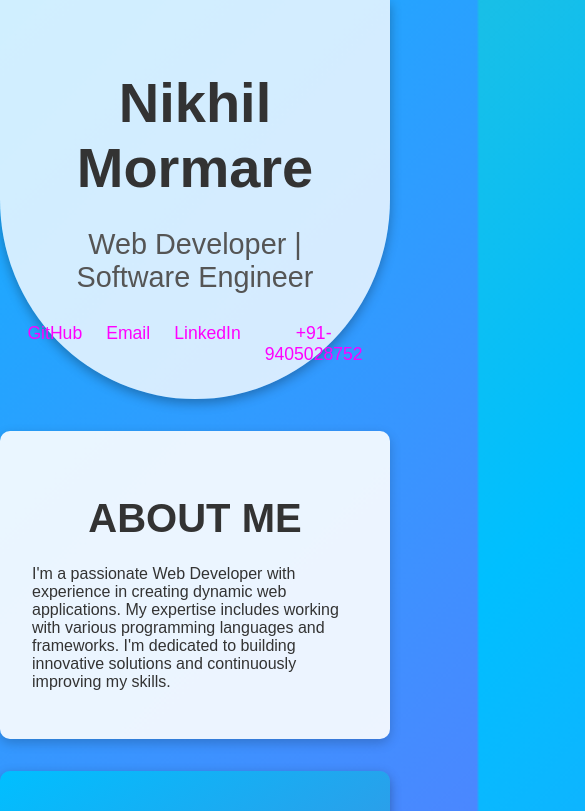
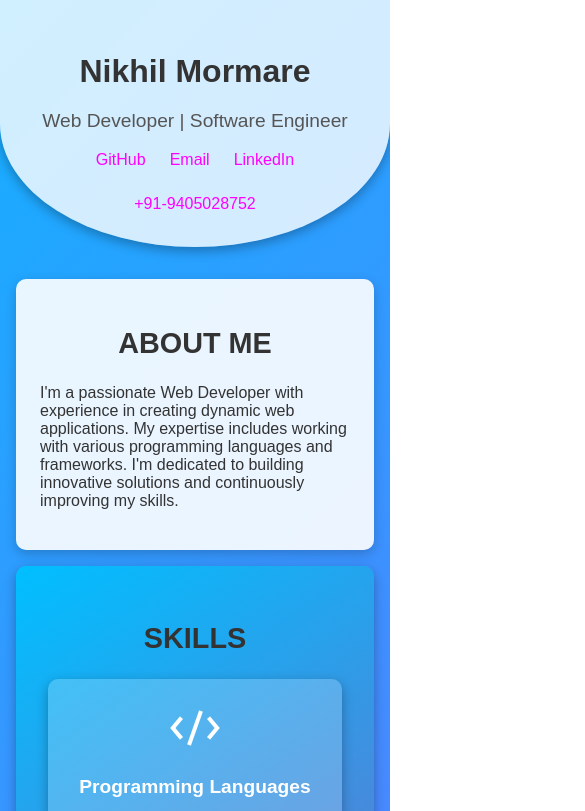
Before and after one commit to NIKHILMORMARE/PORTFOLIO, a plain HTML site: page index.html in a window 390 px wide. Shown: the top 811 px of the page, 585 px wide, since content can reach past the window. Drawn offline with Linux system fonts and the light colour scheme.

Commit message:
Update styles.css

```diff
--- a/styles.css
+++ b/styles.css
@@ -6,6 +6,7 @@ body {
     color: #333;
     margin: 0;
     padding: 0;
+    overflow-x: hidden; /* Prevent horizontal scrolling */
 }
 
 @keyframes gradientBG {
@@ -39,6 +40,7 @@ header p {
 .contact-info {
     display: flex;
     justify-content: center;
+    flex-wrap: wrap; /* Allows wrapping on smaller screens */
     gap: 1.5rem;
     margin-top: 1rem;
 }
@@ -140,7 +142,6 @@ section h2 {
     margin: 0;
 }
 
-
 .projects .project {
     background: linear-gradient(145deg, #ffbb00, #ff00ff);
     color: white;
@@ -155,8 +156,6 @@ section h2 {
     transform: scale(1.05);
 }
 
-
-/* Add this to your existing styles.css file */
 .project-link {
     color: #7d047d;
     text-decoration: none;
@@ -170,6 +169,7 @@ section h2 {
 
 .certifications-awards {
     display: flex;
+    flex-wrap: wrap; /* Allows wrapping on smaller screens */
     justify-content: space-between;
     gap: 1rem;
 }
@@ -182,6 +182,7 @@ section h2 {
     border-radius: 10px;
     box-shadow: 0 4px 12px rgba(0, 0, 0, 0.3);
     transition: transform 0.3s ease;
+    min-width: 280px; /* Ensures a minimum width to prevent items from shrinking too much */
 }
 
 .certifications:hover, .awards:hover {
@@ -217,3 +218,59 @@ footer p {
     margin: 0;
     color: #555;
 }
+
+/* Media Queries for responsiveness */
+@media (max-width: 1200px) {
+    section {
+        margin: 1rem;
+        padding: 1.5rem;
+    }
+
+    header h1 {
+        font-size: 3rem;
+    }
+
+    header p {
+        font-size: 1.5rem;
+    }
+}
+
+@media (max-width: 768px) {
+    header h1 {
+        font-size: 2.5rem;
+    }
+
+    header p {
+        font-size: 1.3rem;
+    }
+
+    section h2, .skills h2 {
+        font-size: 2rem;
+    }
+
+    .skill-category, .projects .project, .certifications, .awards {
+        flex: 1 1 100%;
+    }
+}
+
+@media (max-width: 480px) {
+    header h1 {
+        font-size: 2rem;
+    }
+
+    header p {
+        font-size: 1.2rem;
+    }
+
+    section h2, .skills h2 {
+        font-size: 1.8rem;
+    }
+
+    .skill-category h3, .skill-category p {
+        font-size: 1.2rem;
+    }
+
+    .contact-info a, .contact-info span {
+        font-size: 1rem;
+    }
+}
```
